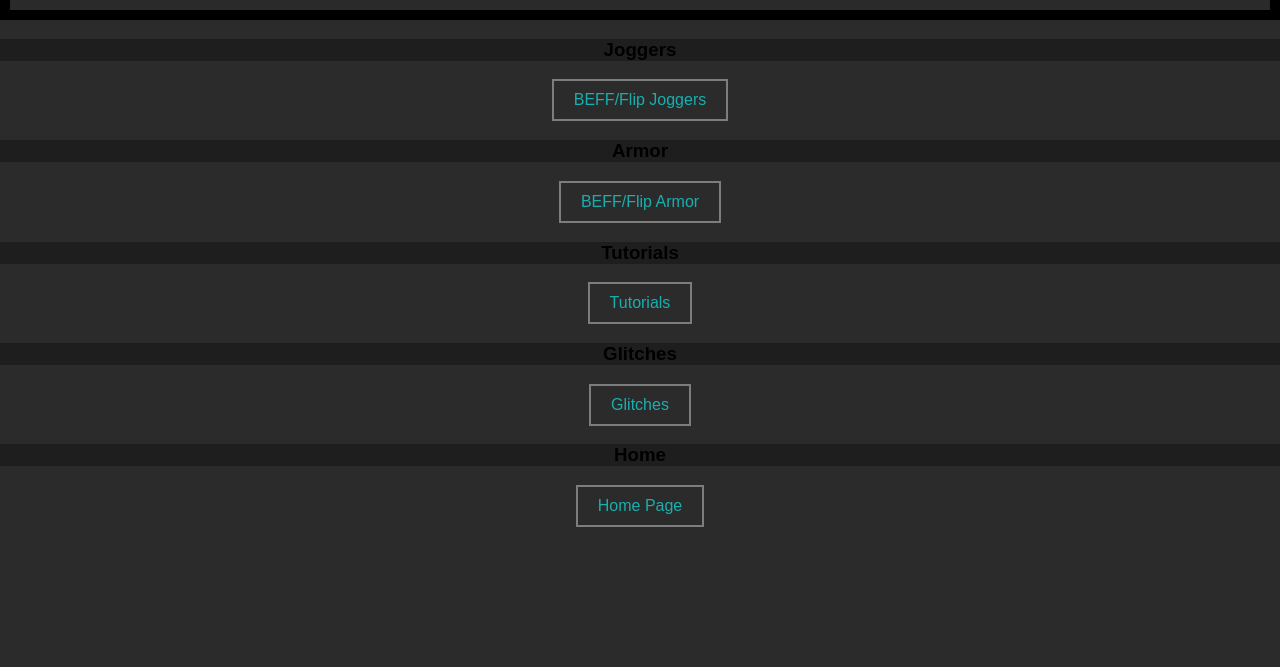
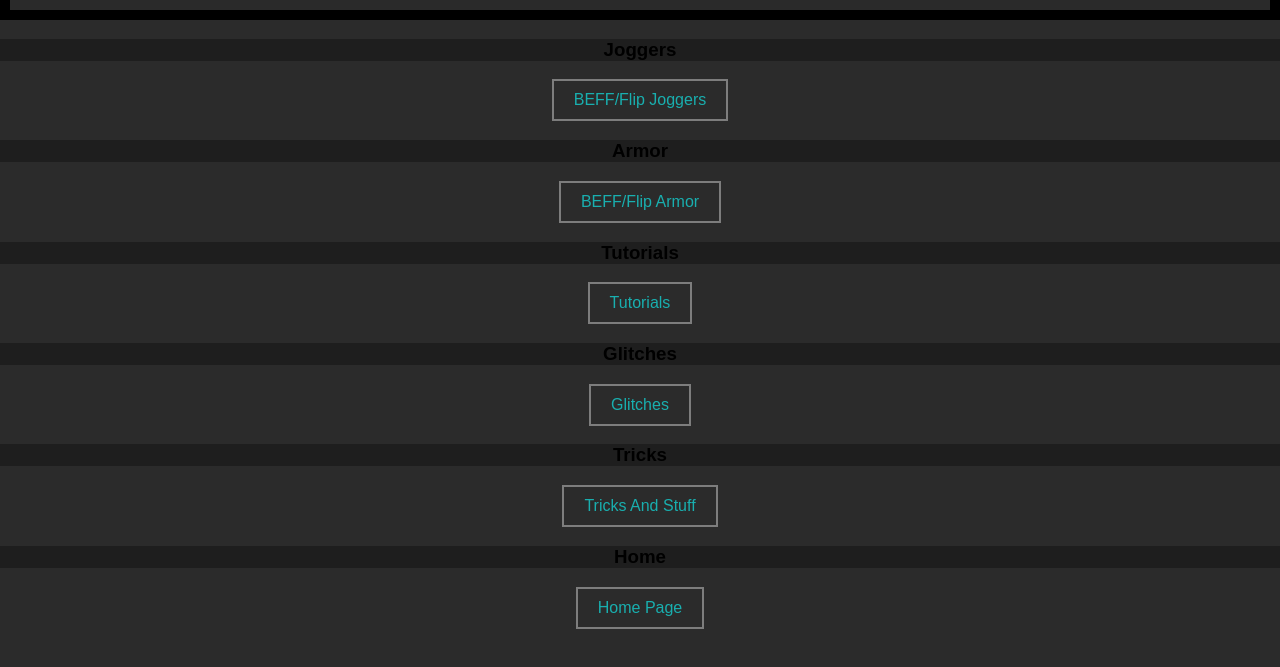
Before and after one commit to 9u3/9u3.github.io, a plain HTML site: page gta/index.html in a window 1280 px wide. Shown: the part 101-768 px from the top of the page. Drawn offline with Linux system fonts and the light colour scheme.

Commit message:
Update index.html

```diff
--- a/gta/index.html
+++ b/gta/index.html
@@ -97,6 +97,11 @@
            <a href="/gta/glitches">Glitches</a>
        </div>
 
+       <div id="TT">
+         <h3 id="_g">Tricks</h3>
+           <a href="/gta/tricks">Tricks And Stuff</a>
+       </div>
+
        <div id="H">
          <h3 id="_home">Home</h3>
            <a href="../">Home Page</a>
```
